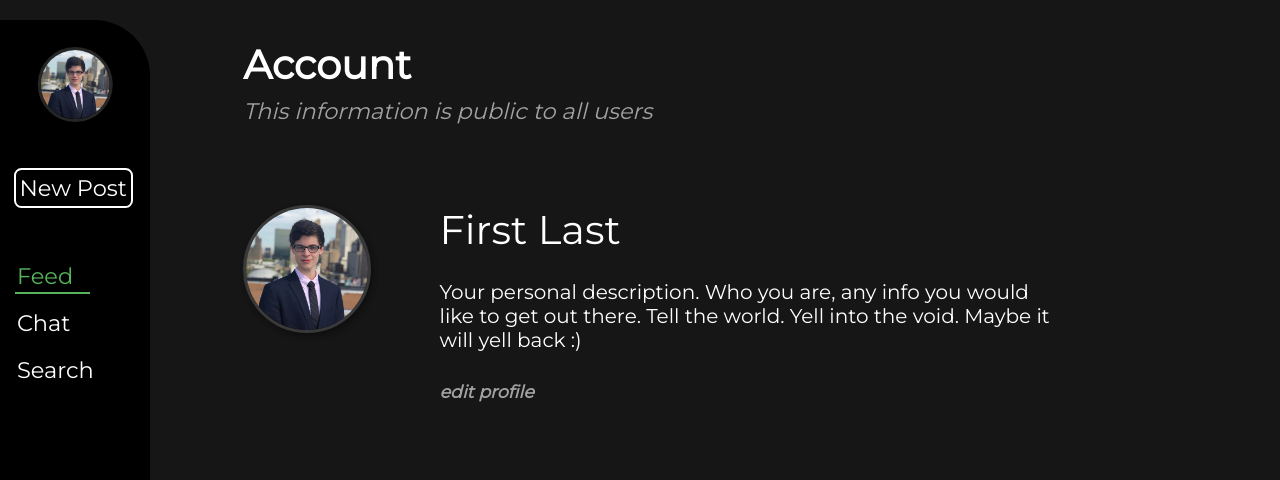
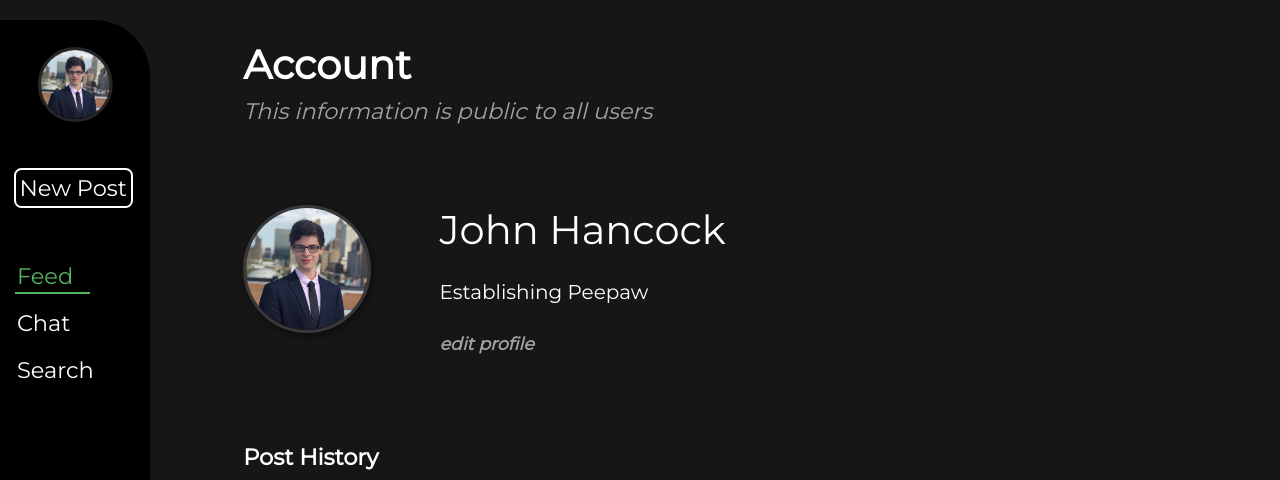
Before and after one commit to Kr0bat/CS-490, a PHP site: page /account.php in a window 1280 px wide. Shown: the top 480 px of the page. Run offline with PHP 8.4, Linux system fonts and the light colour scheme; the visitor is signed in with stand-in values (Sample User, id 1).

Commit message:
added dummy account info

```diff
--- a/content-account.php
+++ b/content-account.php
@@ -99,6 +99,8 @@ td.emptyGrid33 {
     </div>
     <div class="col-12" style="margin: 10vh 0">
     <?php
+        include("factory.php");
+
         if (isset($_GET['editProfile'])) {
             // DISPLAY EDIT PROFILE FORM
     ?>
@@ -106,17 +108,17 @@ td.emptyGrid33 {
         <div class="col-10 push-1 bodyLight" style="">
             <form method="POST">
                 <div class="col-2">
-                    <img src="assets/profPic.jpeg" class="imgFitMid logoImg" style="border-radius: 100%; height: 10ch; border-style: solid; border-color: rgba(255, 255, 255, 0.15);" />
+                    <img src="assets/profPic.jpeg" class="imgFitMid logoImg" style="border-radius: 100%; height: min(10ch, 10vw); border-style: solid; border-color: rgba(255, 255, 255, 0.15);" />
                 </div>
                 <div class="col-8 push-05">
                     <div class="col-5 titleLight">
-                        <input type="text" name="edit_account_name_first" placeholder="First" value="" style="font-size: 20px; width: 100%; margin: 2px 0; background-color: #00000000; border-color: #56b35e32; border-style: solid; color: #fff; padding: 1vh 1vw; border-radius: 10px; text-align: left;" required />
+                        <input type="text" name="edit_account_name_first" placeholder="First" value="<?php echo dummyUser()["fname"] ?>" style="font-size: 20px; width: 100%; margin: 2px 0; background-color: #00000000; border-color: #56b35e32; border-style: solid; color: #fff; padding: 1vh 1vw; border-radius: 10px; text-align: left;" required />
                     </div>
                     <div class="col-5 push-1 titleLight">
-                        <input type="text" name="edit_account_name_last" placeholder="Last" value="" style="font-size: 20px; width: 100%; margin: 2px 0; background-color: #00000000; border-color: #56b35e32; border-style: solid; color: #fff; padding: 1vh 1vw; border-radius: 10px; text-align: left;" required />
+                        <input type="text" name="edit_account_name_last" placeholder="Last" value="<?php echo dummyUser()["lname"] ?>" style="font-size: 20px; width: 100%; margin: 2px 0; background-color: #00000000; border-color: #56b35e32; border-style: solid; color: #fff; padding: 1vh 1vw; border-radius: 10px; text-align: left;" required />
                     </div>
                     <div class="col-11 bodyLight" style="margin-top: 1ch">
-                        <input type="text" name="edit_account_description" placeholder="Describe yourself and your music taste!" value="" style="font-size: 20px; width: 100%; min-height: 3ch; margin: 2px 0; background-color: #00000000; border-color: #56b35e32; border-style: solid; color: #fff; padding: 1vh 1vw; border-radius: 10px; text-align: left;" required />
+                        <input type="text" name="edit_account_description" placeholder="Describe yourself and your music taste!" value="<?php echo dummyUser()["description"] ?>" style="font-size: 20px; width: 100%; min-height: 3ch; margin: 2px 0; background-color: #00000000; border-color: #56b35e32; border-style: solid; color: #fff; padding: 1vh 1vw; border-radius: 10px; text-align: left;" required />
                     </div>
                     <div class="col-12 bodyLight" style="margin-top: 2ch">
                         <button type="submit" name="edit_account_submit" class="subtitleBold" style="font-size: 17.5px; background-color: #ffffff00; border-color: #ffffff00;">save profile</button>
@@ -132,14 +134,14 @@ td.emptyGrid33 {
 
         <div class="col-10 push-1 bodyLight" style="">
             <div class="col-2">
-                <img src="assets/profPic.jpeg" class="imgFitMid logoImg" style="border-radius: 100%; height: 10vw; border-style: solid; border-color: rgba(255, 255, 255, 0.15);" />
+                <img src="assets/profPic.jpeg" class="imgFitMid logoImg" style="border-radius: 100%; height: min(10ch, 10vw); border-style: solid; border-color: rgba(255, 255, 255, 0.15);" />
             </div>
             <div class="col-8 push-05">
                 <div class="col-12 titleLight">
-                    First Last
+                    <?php echo dummyUser()["fname"].' '.dummyUser()["lname"]; ?>
                 </div>
                 <div class="col-12 bodyLight" style="margin-top: 2ch">
-                    Your personal description. Who you are, any info you would like to get out there. Tell the world. Yell into the void. Maybe it will yell back :)
+                    <?php echo dummyUser()["description"]; ?>
                 </div>
                 <div class="col-12 bodyLight" style="margin-top: 2ch">
                     <a href="?editProfile=true" style="text-decoration: none;">
```
